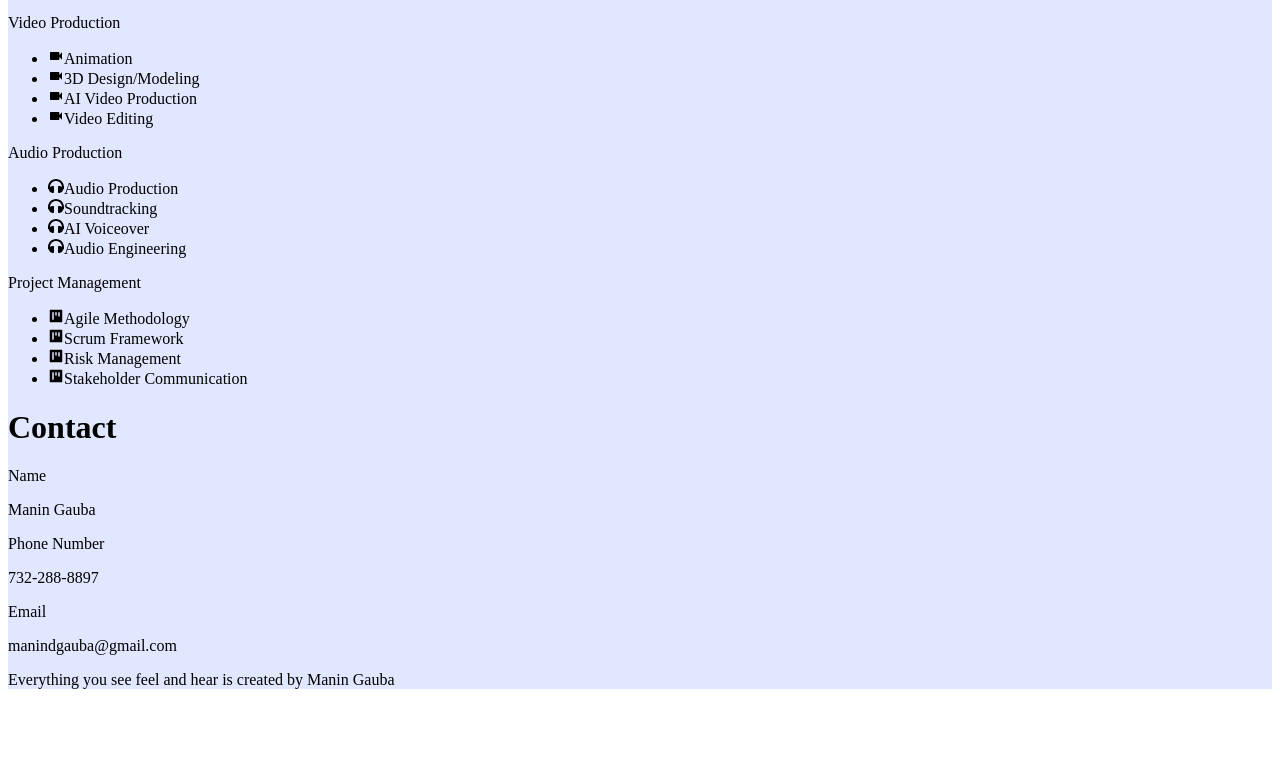
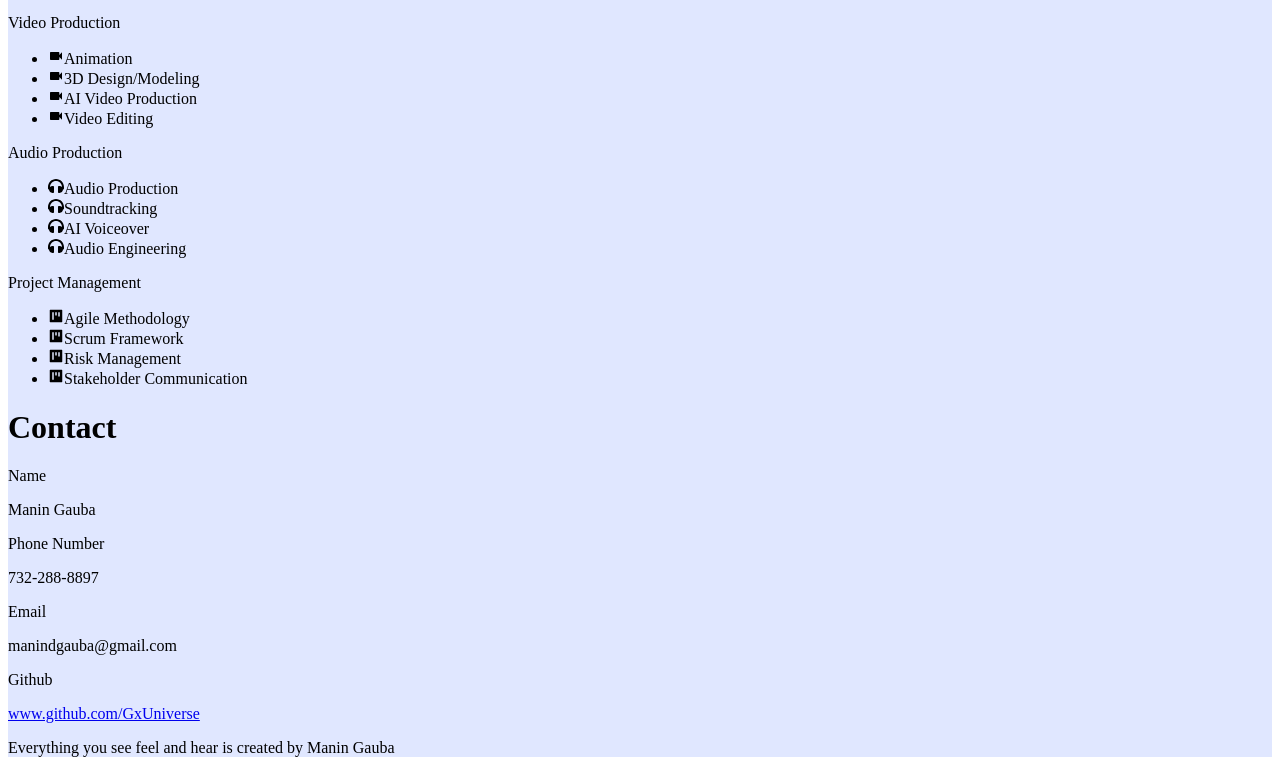
Before and after one commit to GxUniverse/react-portfolio, a React (Vite) app: page / in a window 1280 px wide. Shown: the part 4236-5009 px from the top of the page. Before the commit the page ends 4941 px from the top, so only its background shows below. Built offline with nearby package versions, Linux system fonts and the light colour scheme; the HTML template or start-up script is replaced by a standard one.

Commit message:
added github contact info and hyperlink set to open in a new tab

```diff
--- a/src/components/Contact.jsx
+++ b/src/components/Contact.jsx
@@ -29,6 +29,15 @@ const Contact = () => {
                     <p className='text-center text-gray-800'>manindgauba@gmail.com</p>
                 </div>
             </div>
+            <div className='flex flex-col items-center border border-gray-300 rounded-lg'>
+                <div className='bg-[#001b5e] w-full py-2 rounded-b-lg'>
+                    <label className='uppercase text-sm mb-2 text-white font-semibold'>Github</label>
+                </div>
+                <div className="p-4"> <a href='https://github.com/GxUniverse' target='_blank'>
+                    <p className='text-center text-gray-800'>www.github.com/GxUniverse</p>
+                   </a>
+                </div>
+            </div>
         </div>
     </div>
   )
```
Also changed, not shown: 1 other file (tests, documents, lock files or other folders).
